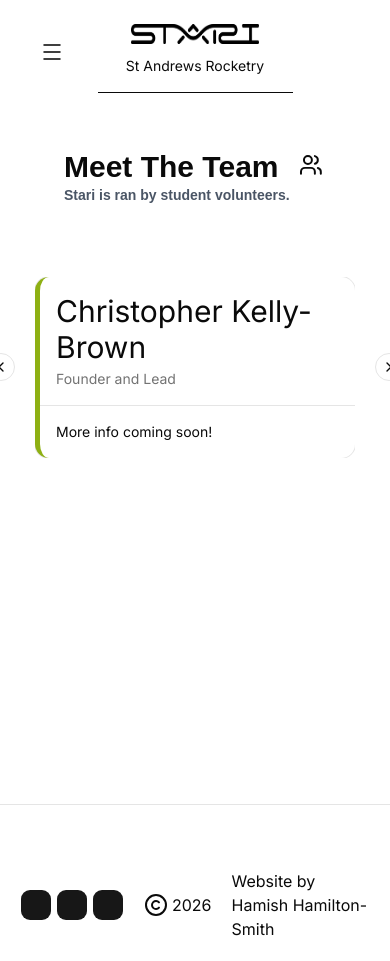
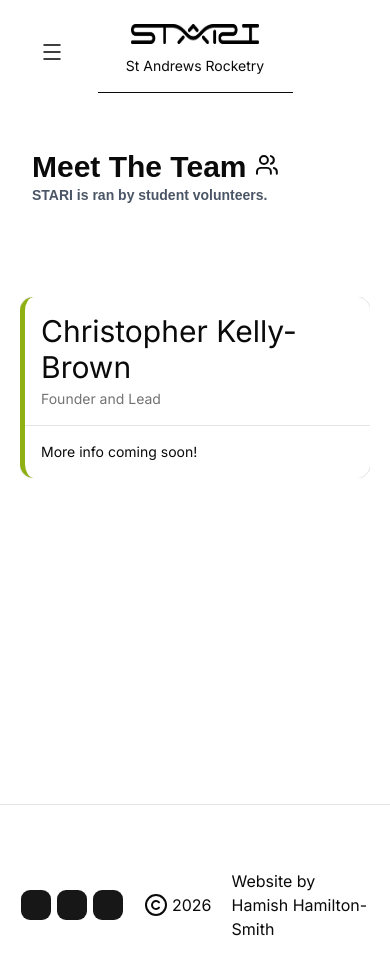
Before and after one commit to STARI-StA/web-app, a Next.js app: page /team in a window 390 px wide. Built offline with nearby package versions, Linux system fonts and the light colour scheme; some icons are missing; a web font is replaced by a local one.

Commit message:
Update team member carousel

```diff
--- a/app/team/page.tsx
+++ b/app/team/page.tsx
@@ -1,5 +1,5 @@
 import { Carousel, CarouselContent, CarouselItem, CarouselNext, CarouselPrevious } from "@/components/ui/carousel";
-import { bungee } from "../ui/fonts";
+import { bungee, inter } from "../ui/fonts";
 import Prose from "../ui/primitive/prose";
 import { Card, CardContent, CardDescription, CardHeader, CardTitle } from "@/components/ui/card";
 import { members } from "@/lib/static/members";
@@ -8,28 +8,28 @@ import { Users } from "lucide-react";
 
 export default function Page() {
   return (
-    <div className="flex flex-col gap-10 justify-center px-8">
+    <div className="flex flex-col gap-10">
       <div className="prose-h1:mb-0 prose-h4:mt-0 dark:prose-h4:text-gray-400 prose-h4:text-gray-600">
         <Prose font={bungee}>
-          <span className="flex flex-row gap-5 items-baseline">
+          <span className="flex flex-row md:gap-5 gap-2 items-baseline">
             <h1>Meet The Team</h1>
             <Users size="1.7em"/>
           </span>
-          <h4 >Stari is ran by student volunteers.</h4>
+          <h4 >STARI is ran by student volunteers.</h4>
         </Prose>
       </div>
-      <div className="flex justify-center items-center">
+      <div className="flex justify-center items-center m-5">
         <Carousel
           opts={{
             align: "start",
             loop: true
           }}
           orientation="horizontal"
-          className="w-full max-w-xs md:max-w-xl lg:max-w-2xl"
+          className="w-full max-w-sm md:max-w-xl lg:max-w-2xl"
         >
           <CarouselContent>
             {members.map((member, idx) =>
-              <CarouselItem key={idx} className="min-h-[10vh] lg:min-h-[30vh]">
+              <CarouselItem key={idx} className="min-h-[15vh] lg:min-h-[30vh]">
                 <Card style={{borderLeftColor: member.color}} className="w-full border-l-5 h-full">
                   <CardHeader>
                     <CardTitle className="text-3xl">
@@ -46,9 +46,8 @@ export default function Page() {
                 </Card>
               </CarouselItem>)}
           </CarouselContent>
-
-          <CarouselPrevious />
-          <CarouselNext />
+          <CarouselPrevious className="hidden sm:flex"/>
+          <CarouselNext className="hidden sm:flex"/>
         </Carousel>
       </div>
     </div>
```
